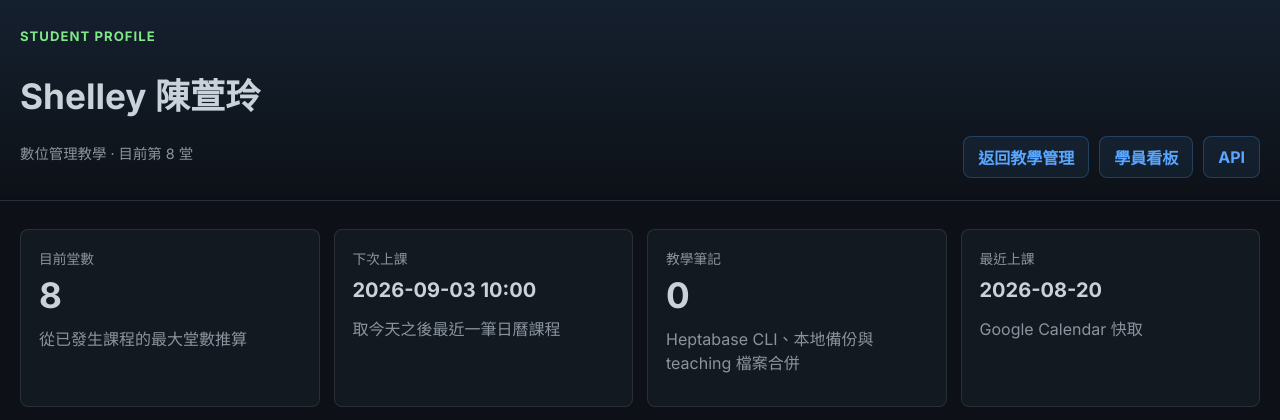
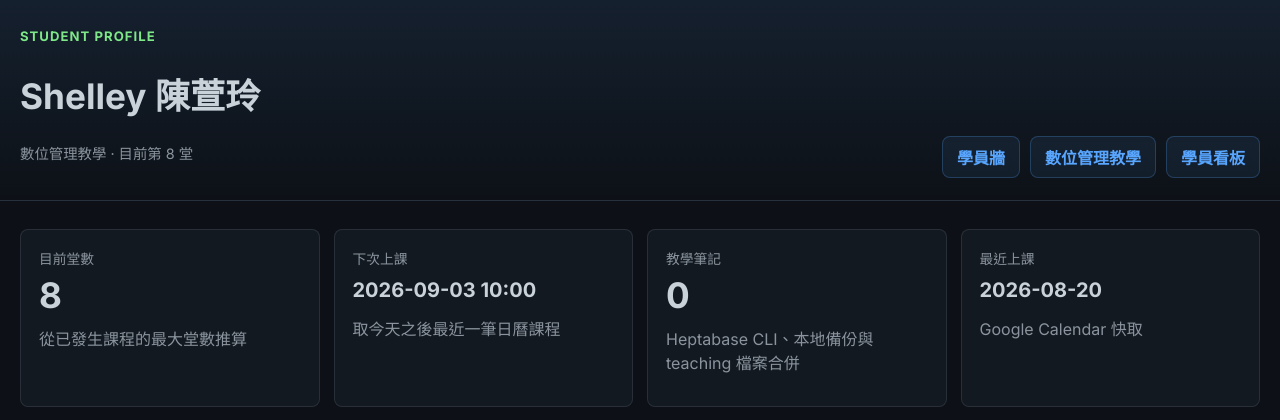
Before and after one commit to bangdoll/StudentCRM, a FastAPI app: page /digital-management/student/b5b5aef3-3514-478e-bbca-b0c568434551 in a window 1280 px wide. Shown: the top 420 px of the page. Run offline with FastAPI, Linux system fonts and the light colour scheme; some libraries are stand-ins or nearby versions.

Commit message:
style(nav): remove API links from top right navigation across all views

```diff
--- a/templates/dashboard.html
+++ b/templates/dashboard.html
@@ -19,7 +19,6 @@
                 <a href="/" class="dashboard-nav-link">學員牆</a>
                 <a href="/digital-management" class="dashboard-nav-link">數位管理教學</a>
                 <a href="/program/apple-ceo" class="dashboard-nav-link">蘋果總裁班</a>
-                <a href="/api/students" class="dashboard-nav-link">API</a>
             </nav>
         </div>
     </header>
--- a/templates/digital_management.html
+++ b/templates/digital_management.html
@@ -19,7 +19,7 @@
             <nav class="dashboard-nav">
                 <a href="/" class="dashboard-nav-link">學員牆</a>
                 <a href="/dashboard" class="dashboard-nav-link">學員看板</a>
-                <a href="/api/digital-management/students" class="dashboard-nav-link">API</a>
+                <a href="/program/apple-ceo" class="dashboard-nav-link">蘋果總裁班</a>
             </nav>
         </div>
     </header>
--- a/templates/digital_management_student.html
+++ b/templates/digital_management_student.html
@@ -16,9 +16,9 @@
                 <p class="meta-info">數位管理教學 · 目前第 {{ student.current_lesson or 0 }} 堂</p>
             </div>
             <nav class="dashboard-nav">
-                <a href="/digital-management" class="dashboard-nav-link">返回教學管理</a>
+                <a href="/" class="dashboard-nav-link">學員牆</a>
+                <a href="/digital-management" class="dashboard-nav-link">數位管理教學</a>
                 <a href="/dashboard" class="dashboard-nav-link">學員看板</a>
-                <a href="/api/digital-management/students/{{ student.id }}" class="dashboard-nav-link">API</a>
             </nav>
         </div>
     </header>
```
